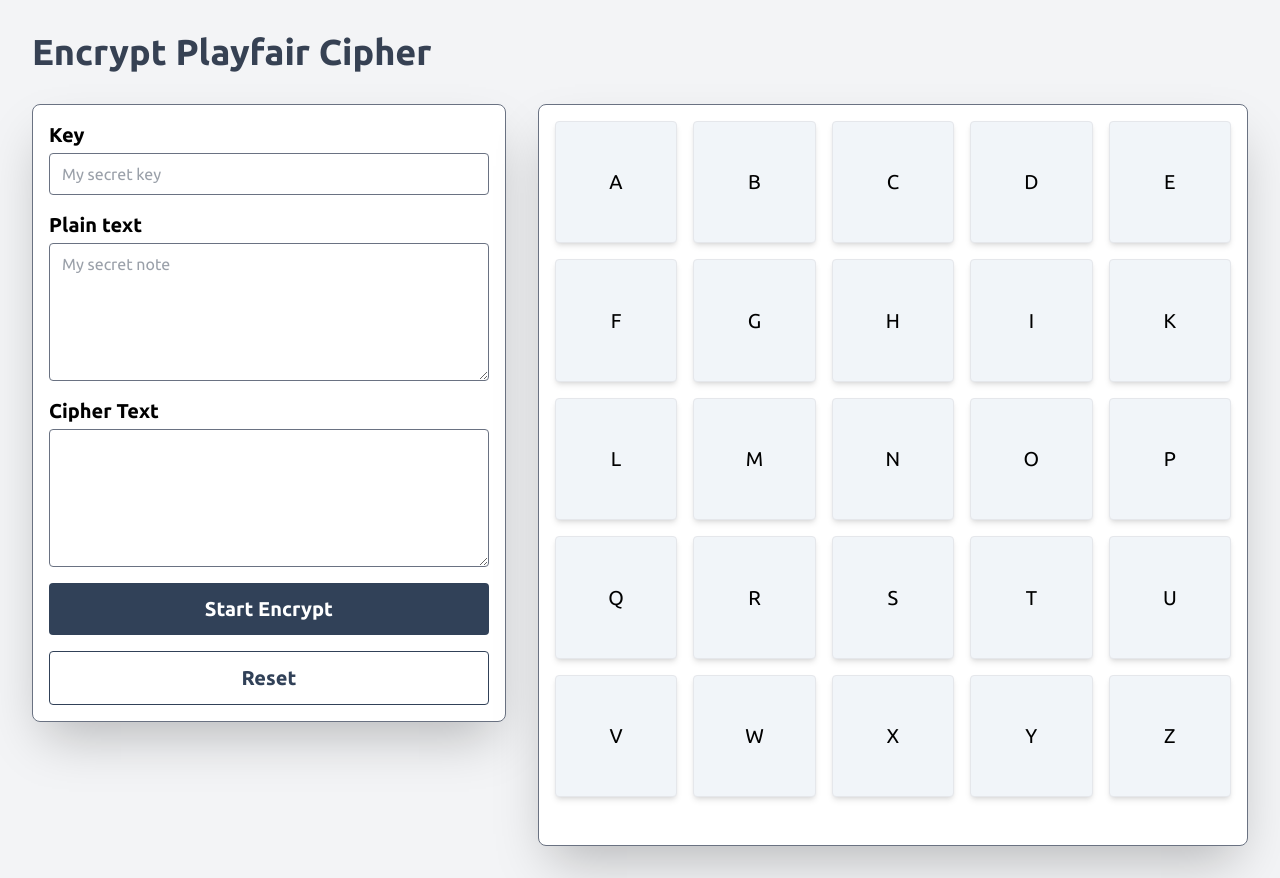
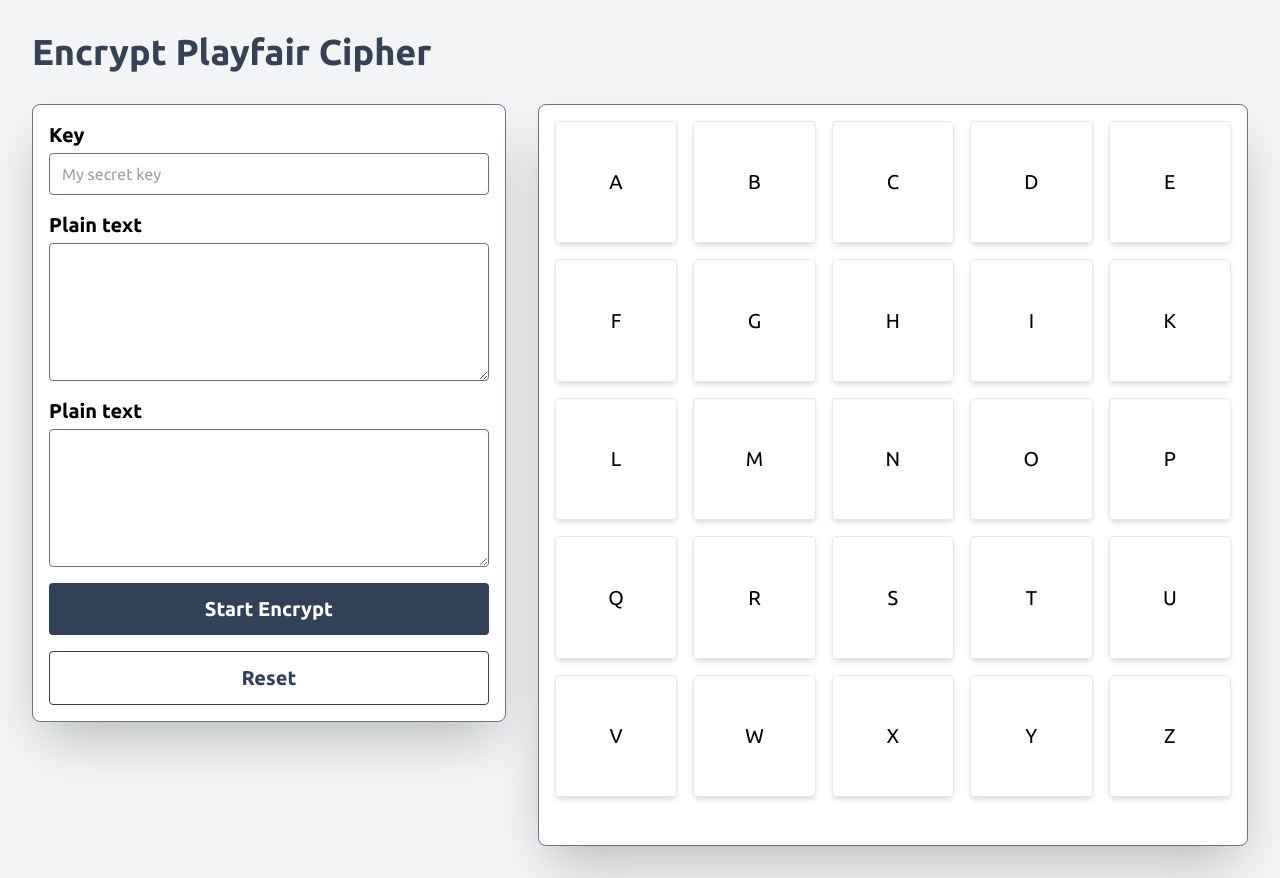
Before and after one commit to willzyx-hub/playfair-cipher-web-ukmc, a Next.js app: page /encrypt in a window 1280 px wide. Built offline with nearby package versions, Linux system fonts and the light colour scheme.

Commit message:
Improve reusable component and algorithm Playfair Cipher

```diff
--- /dev/null
+++ b/app/components/Input.tsx
@@ -0,0 +1,45 @@
+import { InputHTMLAttributes } from "react";
+import { FieldErrors, FieldValues, Path, UseFormRegister } from "react-hook-form";
+import { ErrorInput } from "./ErrorInput";
+
+type InputProps<T extends FieldValues> = {
+    name: string,
+    type: string,
+    label: string,
+    register: UseFormRegister<T>,
+    registerId: Path<T>,
+    errors: FieldErrors<T>,
+} & InputHTMLAttributes<HTMLInputElement>;
+
+export function Input<T extends FieldValues>({
+    name,
+    type,
+    label,
+    register,
+    registerId,
+    errors,
+    ...rest
+}: InputProps<T>) {
+    return (
+        <div className="flex flex-col gap-1">
+            <label
+                htmlFor={name}
+                className="font-semibold text-lg md:text-xl">
+                Key
+            </label>
+            <input
+                id={name}
+                type={type}
+                {...register(registerId)}
+                {...rest}
+                className="px-3 py-2 border border-gray-500 rounded-sm text-gray-700" />
+            {
+                errors?.[registerId]?.types && (
+                    Object.values(errors[registerId].types).map((message, i) => (
+                        <ErrorInput key={i} message={message} />
+                    ))
+                )
+            }
+        </div>
+    );
+}
--- /dev/null
+++ b/app/components/TextArea.tsx
@@ -0,0 +1,43 @@
+import { TextareaHTMLAttributes } from "react";
+import { FieldErrors, FieldValues, Path, UseFormRegister } from "react-hook-form";
+import { ErrorInput } from "./ErrorInput";
+
+type TextAreaProps<T extends FieldValues> = {
+    name: string,
+    label: string,
+    register: UseFormRegister<T>,
+    registerId: Path<T>,
+    errors: FieldErrors,
+} & TextareaHTMLAttributes<HTMLTextAreaElement>
+
+export function TextArea<T extends FieldValues>({
+    name,
+    label,
+    register,
+    registerId,
+    errors,
+    ...rest
+}: TextAreaProps<T>) {
+    return (
+        <div className="flex flex-col gap-1">
+            <label
+                htmlFor={name}
+                className="font-semibold text-lg md:text-xl">
+                Plain text
+            </label>
+            <textarea
+                id={name}
+                {...register(registerId)}
+                {...rest}
+                className="px-3 py-2 border border-gray-500 rounded-sm text-gray-700">
+            </textarea>
+            {
+                errors?.[registerId]?.types && (
+                    Object.values(errors[registerId].types).map((message, i) => (
+                        <ErrorInput key={i} message={message} />
+                    ))
+                )
+            }
+        </div>
+    );
+}
--- a/app/encrypt/page.tsx
+++ b/app/encrypt/page.tsx
@@ -2,26 +2,24 @@
 
 import { PlayfairCipher } from "@/utils/PlayfairCipher";
 import { useState } from "react";
-import { useForm, SubmitHandler } from "react-hook-form";
+import { useForm } from "react-hook-form";
 import { zodResolver } from "@hookform/resolvers/zod";
 import * as z from "zod";
-import { ErrorInput } from "../components/ErrorInput";
 import { Button } from "../components/Button";
+import { Input } from "../components/Input";
+import { TextArea } from "../components/TextArea";
+import { schemaEncryptPage } from "@/utils/validation";
 
-const schema = z.object({
-    cipherKey: z.string().min(1, { error: 'Cannot be empty' }).regex(/^[A-za-z]+$/, { error: 'Alphabet only' }),
-    plainText: z.string().min(1, { error: 'Cannot be empty' }).regex(/^[A-za-z]+$/, { error: 'Alphabet only' }),
-})
-
-type Schema = z.infer<typeof schema>;
+type Schema = z.infer<typeof schemaEncryptPage>;
 
 export default function EncryptPage() {
     const {
         register,
         handleSubmit,
+        reset,
         formState: { errors },
     } = useForm({
-        resolver: zodResolver(schema),
+        resolver: zodResolver(schemaEncryptPage),
         criteriaMode: 'all',
     });
 
@@ -29,8 +27,9 @@ export default function EncryptPage() {
     const [steps, setSteps] = useState<{
         input: string;
         output: string;
+        inputPosition: number[][];
+        outputPosition: number[][];
         rule: string;
-        position: number[][];
     }[]>([]);
     const [current, setCurrent] = useState(-1);
     const [result, setResult] = useState('');
@@ -49,11 +48,20 @@ export default function EncryptPage() {
     const isHighlighted = (r: number, c: number) => {
         if (current < 0) return false;
         let step = steps[current];
-        return step.position.some(([rr, cc]) => rr === r && cc === c);
+        let color = '';
+
+        if (step.inputPosition.some(([rr, cc]) => rr === r && cc === c)) {
+            color = 'bg-green-100 border border-green-500';
+        } else if (step.outputPosition.some(([rr, cc]) => rr === r && cc === c)) {
+            color = 'bg-orange-100 border border-orange-500'
+        } else {
+            color = 'bg-slate-100';
+        }
+        return color;
     }
 
     return (
-        <main className="p-4 md:p-8">
+        <main className="w-full p-4 md:p-8">
             <h1 className="mb-8 text-4xl text-gray-700 font-bold">Encrypt Playfair Cipher</h1>
 
             <div className="flex flex-col items-start md:flex-row gap-8">
@@ -63,74 +71,39 @@ export default function EncryptPage() {
                         noValidate
                         className="flex flex-col gap-4"
                     >
-                        <div className="flex flex-col gap-1">
-                            <label
-                                htmlFor="cipher-key"
-                                className="font-semibold text-lg md:text-xl">
-                                Key
-                            </label>
-                            <input
+                        <Input<Schema>
+                            name="cipher-key"
                             type="text"
-                                id="cipher-key"
+                            label="Cipher Key"
+                            register={register}
+                            registerId="cipherKey"
+                            errors={errors}
                             placeholder="My secret key"
+                            defaultValue={''}
                             required
+                        />
+
+                        <TextArea<Schema>
+                            name="plain-text"
+                            label="Plain Text"
+                            register={register}
+                            registerId="plainText"
+                            errors={errors}
                             defaultValue={''}
-                                {...register('cipherKey', { required: true })}
-                                className="px-3 py-2 border border-gray-500 rounded-sm text-gray-700" />
-                            {
-                                errors.cipherKey?.types && (
-                                    Object.values(errors.cipherKey.types).map((msg, i) => (
-                                        <small
-                                            key={i}
-                                            className="flex items-center gap-1 text-red-500">
-                                            <svg className="size-4" aria-hidden="true" xmlns="http://www.w3.org/2000/svg" width="24" height="24" fill="none" viewBox="0 0 24 24">
-                                                <path stroke="currentColor" strokeLinecap="round" strokeLinejoin="round" strokeWidth="2" d="M12 13V8m0 8h.01M21 12a9 9 0 1 1-18 0 9 9 0 0 1 18 0Z" />
-                                            </svg>
-                                            <span>
-                                                {msg}
-                                            </span>
-                                        </small>
-                                    ))
-                                )
-                            }
-                        </div>
-                        <div className="flex flex-col gap-1">
-                            <label
-                                htmlFor="plain-text"
-                                className="font-semibold text-lg md:text-xl">
-                                Plain text
-                            </label>
-                            <textarea
                             rows={5}
-                                id="plain-text"
-                                placeholder="My secret note"
                             required
-                                defaultValue={''}
-                                {...register('plainText', { required: true })}
-                                className="px-3 py-2 border border-gray-500 rounded-sm text-gray-700">
-                            </textarea>
-                            {
-                                errors.plainText?.types && (
-                                    Object.values(errors.plainText.types).map((message, i) => (
-                                        <ErrorInput key={i} message={message} />
-                                    ))
-                                )
-                            }
-                        </div>
-                        <div className="flex flex-col gap-1">
-                            <label
-                                htmlFor="cipher-text"
-                                className="font-semibold text-lg md:text-xl">
-                                Cipher Text
-                            </label>
-                            <textarea
+                        />
+
+                        <TextArea<Schema>
+                            name="cipher-text"
+                            label="Cipher Text"
+                            register={register}
+                            registerId="cipherText"
+                            errors={errors}
+                            value={result}
                             rows={5}
-                                id="cipher-text"
                             readOnly
-                                value={result}
-                                className="px-3 py-2 border border-gray-500 rounded-sm text-gray-700">
-                            </textarea>
-                        </div>
+                        />
 
                         <Button
                             type="submit"
@@ -143,10 +116,11 @@ export default function EncryptPage() {
                             variant="secondary"
                             text="Reset"
                             onClick={() => {
+                                reset();
                                 setResult('');
                                 setCurrent(-1);
                                 setMatrix(() => (new PlayfairCipher('')).matrix);
-                                setSteps([])
+                                setSteps([]);
                             }}
                         />
                     </form>
@@ -159,7 +133,7 @@ export default function EncryptPage() {
                                 rowList.map((rowValue, colIndex) => (
                                     <div
                                         key={rowIndex + '-' + colIndex}
-                                        className={`aspect-square flex justify-center items-center p-2 ${isHighlighted(rowIndex, colIndex) ? 'bg-green-500' : 'bg-slate-100'} border border-gray-200 rounded-sm shadow-md text-lg md:text-xl transition duration-300 hover:-translate-y-1`}>
+                                        className={`aspect-square flex justify-center items-center p-2 ${isHighlighted(rowIndex, colIndex)} border border-gray-200 rounded-sm shadow-md text-lg md:text-xl transition duration-300 hover:-translate-y-1`}>
                                         {rowValue}
                                     </div>
                                 ))
@@ -169,13 +143,13 @@ export default function EncryptPage() {
                     {
                         current !== -1 && (
                             <div className="flex flex-col items-center">
-                                <p className="mb-2 text-2xl">
-                                    <span className="font-mono font-semibold">{steps[current].input}</span>
+                                <p className="mb-4 text-2xl">
+                                    <span className="font-mono font-semibold p-1 bg-green-100 border border-green-500 rounded-sm">{steps[current].input}</span>
                                     <span className="mx-4">➡️</span>
-                                    <span className="font-mono font-semibold">{steps[current].output}</span>
+                                    <span className="font-mono font-semibold p-1 bg-orange-100 border border-orange-500 rounded-sm">{steps[current].output}</span>
                                 </p>
 
-                                <p className="mb-4 p-2 text-xl bg-green-500 text-white rounded-sm">"{steps[current].rule}"</p>
+                                <p className="mb-8 p-2 bg-slate-200 border border-slate-500 rounded-sm">"{steps[current].rule}"</p>
 
                                 <div className="flex gap-4">
                                     <Button
--- a/app/layout.tsx
+++ b/app/layout.tsx
@@ -29,7 +29,7 @@ export default function RootLayout({
             lang="en"
             className={`${ubuntu.variable} ${ubuntuMono.variable} h-full antialiased`}
         >
-            <body className="min-h-full flex flex-col bg-gray-100">
+            <body className="min-h-full max-w-7xl block mx-auto bg-gray-100">
                 {children}
             </body>
         </html>
--- a/utils/PlayfairCipher.ts
+++ b/utils/PlayfairCipher.ts
@@ -77,49 +77,62 @@ export class PlayfairCipher {
         let steps = [];
         let result = '';
 
-        for (let [a, b] of pairs) {
-            let [r1, c1] = this.findPosition(a);
-            let [r2, c2] = this.findPosition(b);
+        for (let [inputFirstLetter, inputSecondLetter] of pairs) {
+            let [inputIndexR1, inputIndexC1] = this.findPosition(inputFirstLetter);
+            let [inputIndexR2, inputIndexC2] = this.findPosition(inputSecondLetter);
 
-            let outA, outB, rule;
+            let rule, outputFirstLetter, outputSecondLetter, outputIndexR1, outputIndexR2, outputIndexC1, outputIndexC2;
 
-            if (r1 === r2) {
+            if (inputIndexR1 === inputIndexR2) {
                 rule = 'Same Row';
-                if (mode === 'encrypt') {
-                    outA = this.matrix[r1][(c1 + 1) % 5];
-                    outB = this.matrix[r2][(c2 + 1) % 5];
-                } else {
-                    outA = this.matrix[r1][(c1 + 4) % 5];
-                    outB = this.matrix[r2][(c2 + 4) % 5];
-                }
-            } else if (c1 === c2) {
+                const addition = mode === 'encrypt' ? 1 : 4;
+
+                outputIndexC1 = (inputIndexC1 + addition) % 5;
+                outputIndexC2 = (inputIndexC2 + addition) % 5;
+                outputIndexR1 = outputIndexR2 = inputIndexR1;
+
+                outputFirstLetter = this.matrix[outputIndexR1][outputIndexC1];
+                outputSecondLetter = this.matrix[outputIndexR2][outputIndexC2];
+            } else if (inputIndexC1 === inputIndexC2) {
                 rule = 'Same Column';
-                if (mode === 'encrypt') {
-                    outA = this.matrix[(r1 + 1) % 5][c1];
-                    outB = this.matrix[(r2 + 1) % 5][c2];
-                } else {
-                    outA = this.matrix[(r1 + 4) % 5][c1];
-                    outB = this.matrix[(r2 + 4) % 5][c2];
-                }
+
+                const addition = mode === 'encrypt' ? 1 : 4;
+
+                outputIndexR1 = (inputIndexR1 + addition) % 5;
+                outputIndexR2 = (inputIndexR2 + addition) % 5;
+                outputIndexC1 = outputIndexC2 = inputIndexC1;
+
+                outputFirstLetter = this.matrix[outputIndexR1][outputIndexC1];
+                outputSecondLetter = this.matrix[outputIndexR2][outputIndexC2];
             } else {
                 rule = 'Rectangle';
-                outA = this.matrix[r1][c2];
-                outB = this.matrix[r2][c1];
+
+                outputIndexR1 = inputIndexR1;
+                outputIndexC1 = inputIndexC2;
+                outputIndexR2 = inputIndexR2;
+                outputIndexC2 = inputIndexC1;
+
+                outputFirstLetter = this.matrix[outputIndexR1][outputIndexC1];
+                outputSecondLetter = this.matrix[outputIndexR2][outputIndexC2];
             }
 
-            result += outA + outB;
+            result += outputFirstLetter + outputSecondLetter;
 
             steps.push({
-                input: a + b,
-                output: outA + outB,
+                input: inputFirstLetter + inputSecondLetter,
+                output: outputFirstLetter + outputSecondLetter,
+                inputPosition: [
+                    [inputIndexR1, inputIndexC1],
+                    [inputIndexR2, inputIndexC2]
+                ],
+                outputPosition: [
+                    [outputIndexR1, outputIndexC1],
+                    [outputIndexR2, outputIndexC2],
+                ],
                 rule,
-                position: [
-                    [r1, c1],
-                    [r2, c2]
-                ],
             })
         }
 
-        return {result, steps};
+        return { result, steps };
     }
 }
--- /dev/null
+++ b/utils/validation.ts
@@ -0,0 +1,11 @@
+import * as z from "zod";
+
+export const schemaEncryptPage = z.object({
+    cipherKey: z.string()
+        .min(1, { error: 'Cannot be empty' })
+        .regex(/^[A-za-z]+$/, { error: 'Alphabet only' }),
+    plainText: z.string()
+        .min(1, { error: 'Cannot be empty' })
+        .regex(/^[A-Za-z\r\n\s]+$/, { error: 'Alphabet only' }),
+    cipherText: z.string(),
+})
```
Also changed, not shown: app/components/Button.tsx (+12 -10 lines). Lines whose indentation alone changed are shown as unchanged.
